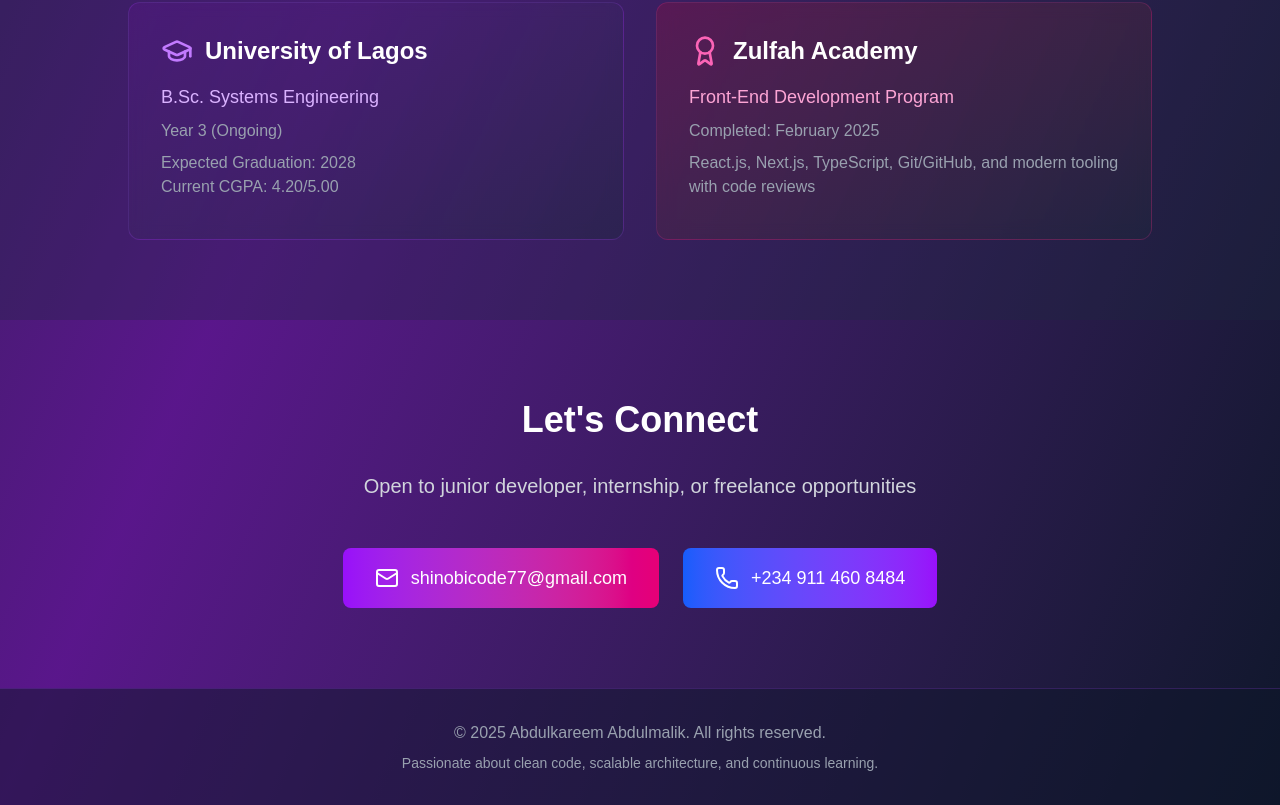
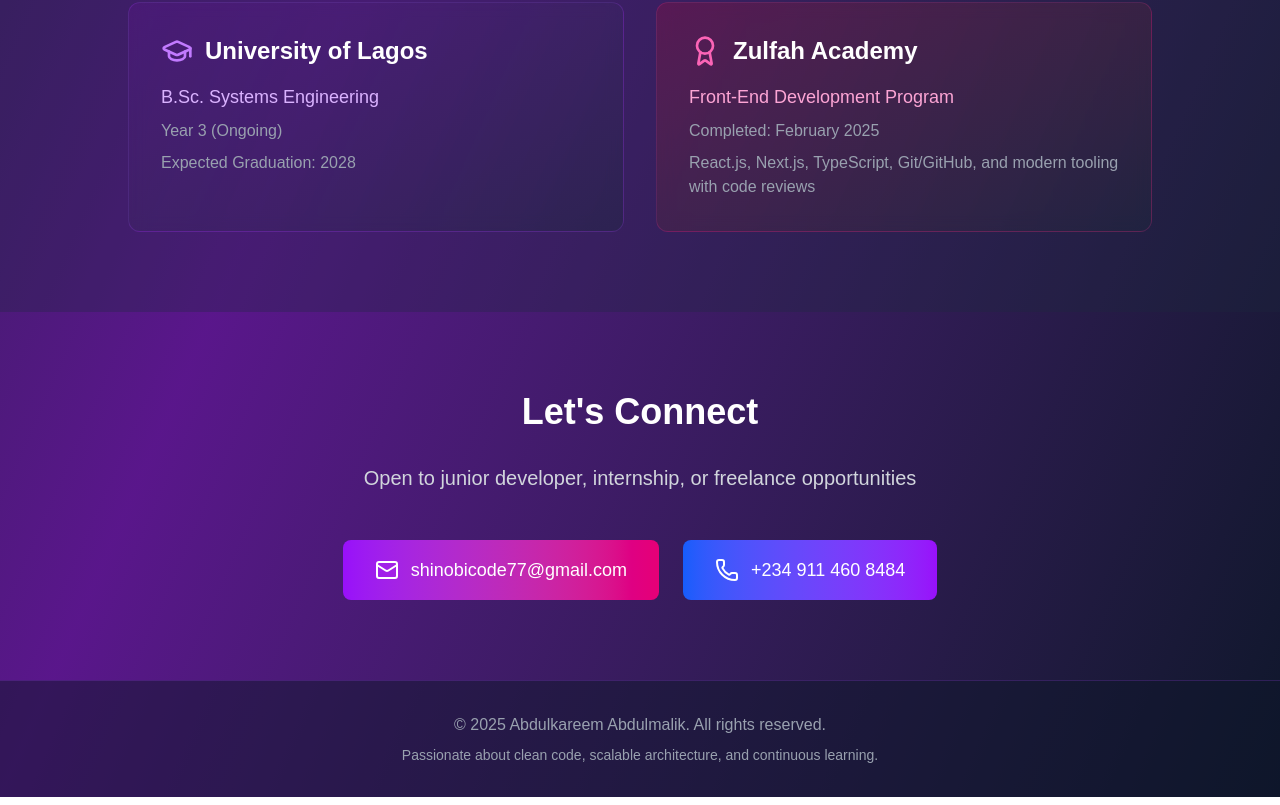
Before and after one commit to Abdulmalik899/updated-portfolio, a Next.js app: page / in a window 1280 px wide. Shown: the part 2118-2923 px from the top of the page. Built offline with nearby package versions, Linux system fonts and the light colour scheme.

Commit message:
adjusting stuffs

```diff
--- a/app/education.tsx
+++ b/app/education.tsx
@@ -7,14 +7,13 @@
   subtitle: string;
   detail: string;
   extra?: string;
-  evenextra?: string;
   colorScheme: {
     bg: string;
     border: string;
     icon: string;
     text: string;
   }
-}> = ({ icon: Icon, title, subtitle, detail, extra, evenextra,  colorScheme }) => (
+}> = ({ icon: Icon, title, subtitle, detail, extra, colorScheme }) => (
   <div className={`bg-gradient-to-br ${colorScheme.bg} p-8 rounded-xl backdrop-blur-sm border ${colorScheme.border} hover:border-opacity-50 transition-all duration-300 transform hover:-translate-y-2 hover:shadow-2xl`}>
     <div className="flex items-center gap-3 mb-4">
       <Icon className={colorScheme.icon} size={32} />
@@ -23,7 +22,6 @@
     <p className={`${colorScheme.text} text-lg mb-2`}>{subtitle}</p>
     <p className="text-gray-400 mb-2">{detail}</p>
     {extra && <p className="text-gray-400">{extra}</p>}
-    <p className="text-gray-400 mb-2">{evenextra}</p>
   </div>
 );
 
@@ -36,7 +34,6 @@
       subtitle: "B.Sc. Systems Engineering",
       detail: "Year 3 (Ongoing)",
       extra: "Expected Graduation: 2028",
-      evenextra:"Current CGPA: 4.20/5.00 ",
       colorScheme: { bg: "from-purple-900/40 to-slate-800/40", border: "border-purple-500/20", icon: "text-purple-400", text: "text-purple-300" }
     },
     {
```
